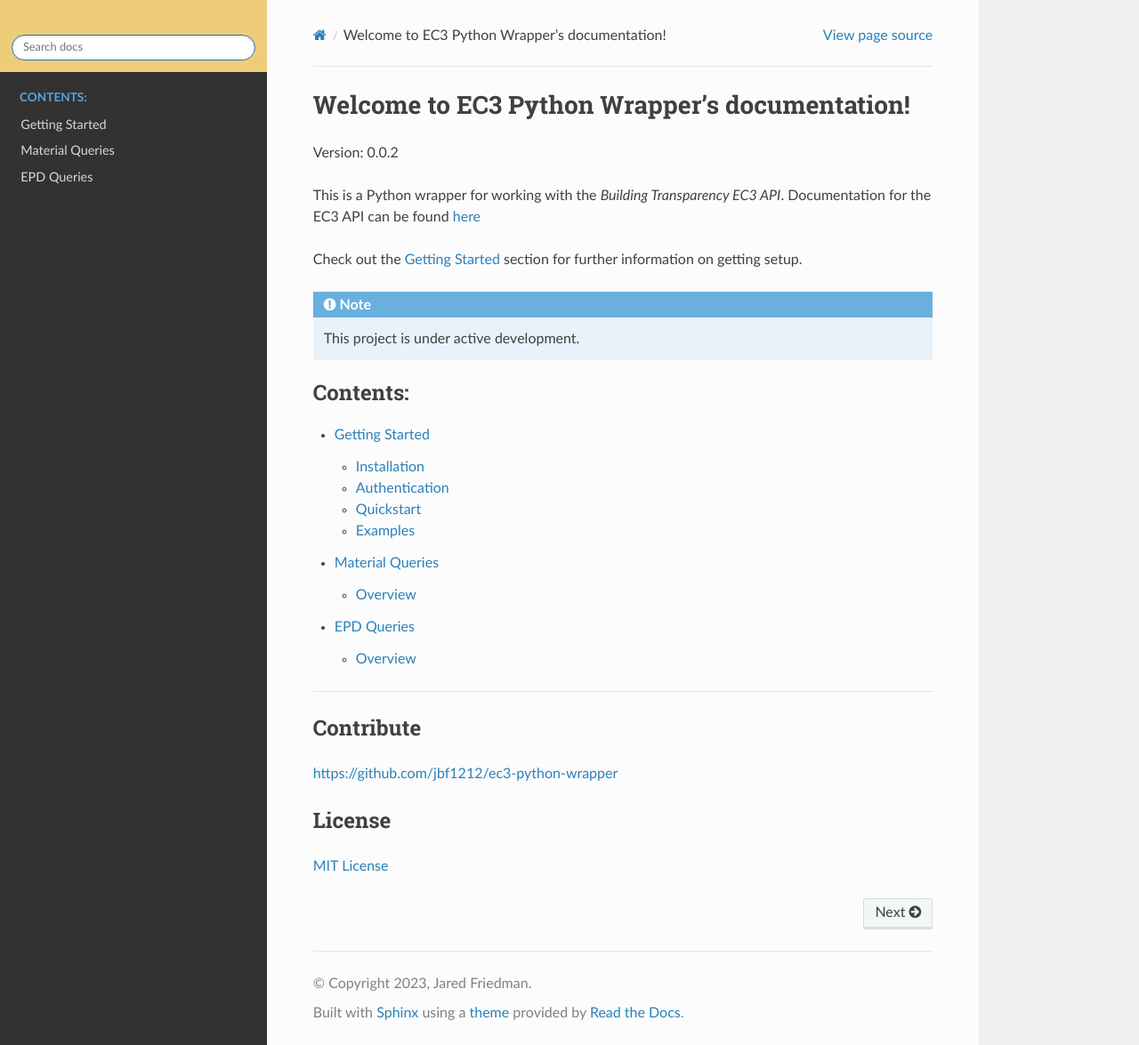
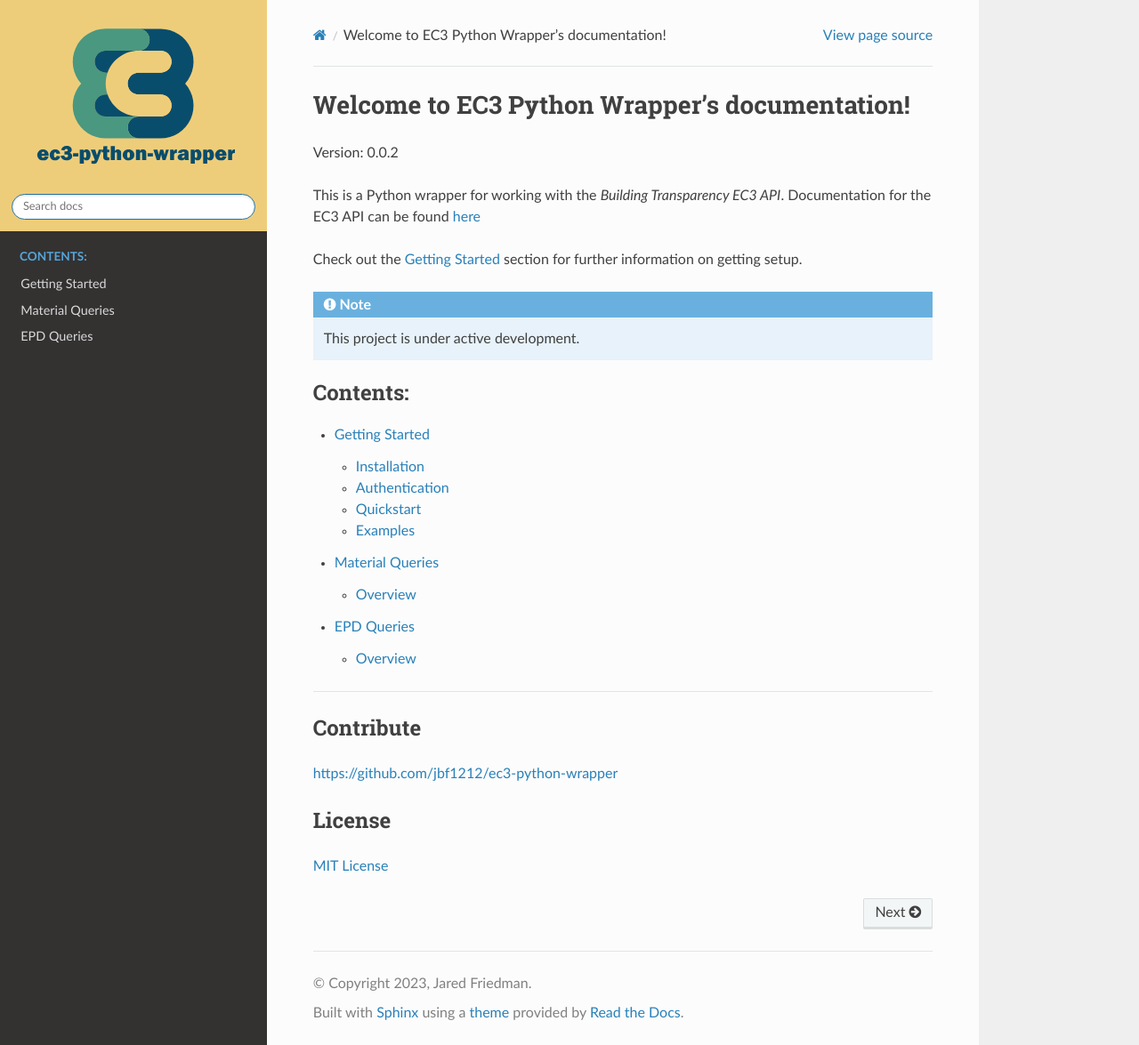
Before and after one commit to jbf1212/ec3-python-wrapper, a Sphinx documentation site: the page built from docs/source/index.rst, in a window 1280 px wide and 1175 px high. Shown: the whole window at 89% size. Built offline with Sphinx 7.4.7 and the Read the Docs theme 2.0.0, drawn with Linux system fonts in a browser that asks for light colours.

Commit message:
updates to get svg logo working

```diff
--- a/docs/source/_static/custom.css
+++ b/docs/source/_static/custom.css
@@ -1,3 +1,7 @@
 .wy-side-nav-search, .wy-nav-top {
     background: #EECD7A;
 }
+
+.wy-side-nav-search .wy-dropdown > a img.logo, .wy-side-nav-search > a img.logo {
+    width: 275px;
+}
--- a/docs/source/conf.py
+++ b/docs/source/conf.py
@@ -58,8 +58,7 @@ html_static_path = ["_static"]
 html_logo = "ec3_wrapper_logo.svg"
 html_theme_options = {
     'logo_only': True,
-    'display_version': False,
-    "github_url": "https://github.com/jbf1212/ec3-python-wrapper"
+    'display_version': False
 }
 
 html_css_files = ["custom.css"]
```
Also changed, not shown: docs/source/ec3_wrapper_logo.svg (added).
